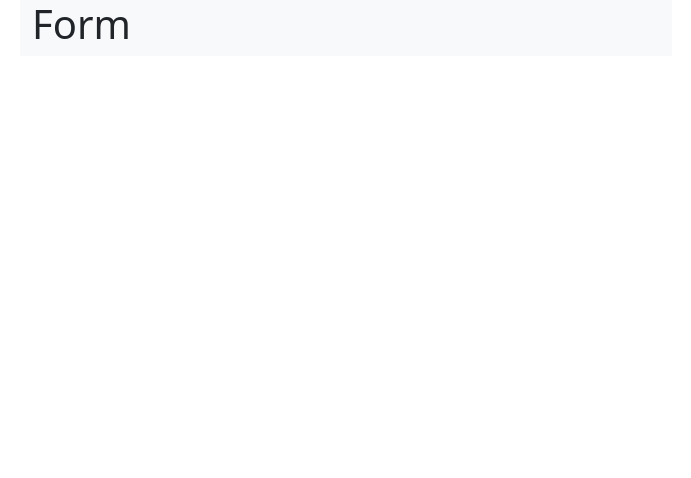
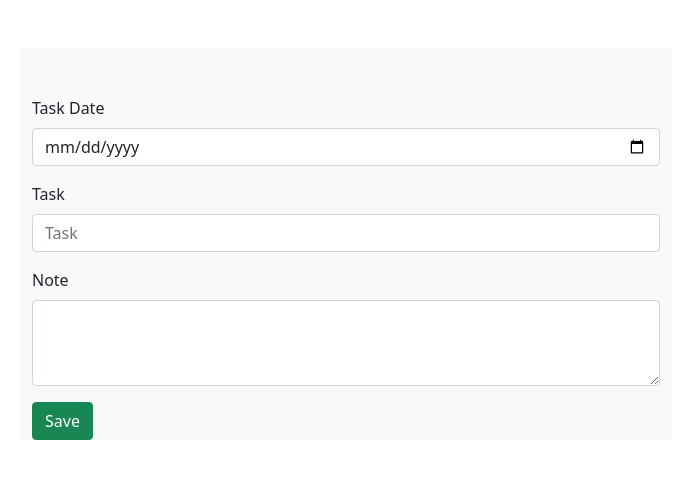
Before and after one commit to mihrab34/taskManager, a React (Create React App) app in the folder ui/: page /tasks/add in a window 1280 px wide. Shown: the top 478 px of the page, without its empty margins (294-985 px from the left). Built offline with nearby package versions, Linux system fonts and the light colour scheme.

Commit message:
Added TaskForm component

```diff
--- a/ui/src/components/App.jsx
+++ b/ui/src/components/App.jsx
@@ -5,7 +5,7 @@ import TaskForm from "./TaskForm";
 
 function App() {
   return (
-    <section className="row">
+    <section className="row mt-5">
       <article className="col-md-6 offset-md-3 bg-light">
         <Router>
           <Routes>
--- a/ui/src/components/TaskForm.jsx
+++ b/ui/src/components/TaskForm.jsx
@@ -1,5 +1,42 @@
-const TaskForm = () => {
-  return <h1>Form</h1>;
+const TaskForm = (props) => {
+  console.log(props);
+  return (
+    <form className="pt-5">
+      <div className="mb-3">
+        <label for="exampleFormControlInput1" className="form-label">
+          Task Date
+        </label>
+        <input
+          type="date"
+          className="form-control"
+          id="exampleFormControlInput1"
+
+        />
+      </div>
+      <div className="mb-3">
+        <label for="task" className="form-label">
+          Task
+        </label>
+        <input
+          type="text"
+          className="form-control"
+          id="task"
+          placeholder="Task"
+        />
+      </div>
+      <div className="mb-3">
+        <label for="note" className="form-label">
+          Note
+        </label>
+        <textarea
+          className="form-control"
+          id="note"
+          rows="3"
+        ></textarea>
+      </div>
+      {props.action === 'edit' || props.action === 'add'? <button type="submit" className="btn btn-success">Save</button> : ""}
+    </form>
+  );
 };
 
 export default TaskForm;
--- a/ui/src/components/TaskList/Task/Task.jsx
+++ b/ui/src/components/TaskList/Task/Task.jsx
@@ -2,10 +2,14 @@ import TaskAction from "./TaskAction"
 import {Link} from "react-router-dom";
 
 export default function Task (props) {
+    const handleChange = (checkbox) =>{
+        // console.log(checkbox.target.checked);
+        return checkbox.target.checked? <TaskAction /> : "";
+    }
     return (
         <section className="d-flex align-items-center justify-content-evenly border-bottom pb-5">
             <div>
-                <input type="checkbox" name="" id="" />
+                <input type="checkbox" onChange={(e)=>handleChange(e)} />
             </div>
             <Link to={`tasks}`}>{props.task}</Link>
         <TaskAction />
--- a/ui/src/components/TaskList/TaskHeader.jsx
+++ b/ui/src/components/TaskList/TaskHeader.jsx
@@ -11,7 +11,7 @@ const TaskHeader = () => {
           <input type="checkbox" className="" />
           <span className="p-2">Show All</span>
         </div>
-        <Link to="tasks/add" className="btn btn-success ml-5">
+        <Link to="/tasks/add" className="btn btn-success ml-5">
           Add Task
         </Link>
       </article>
```
